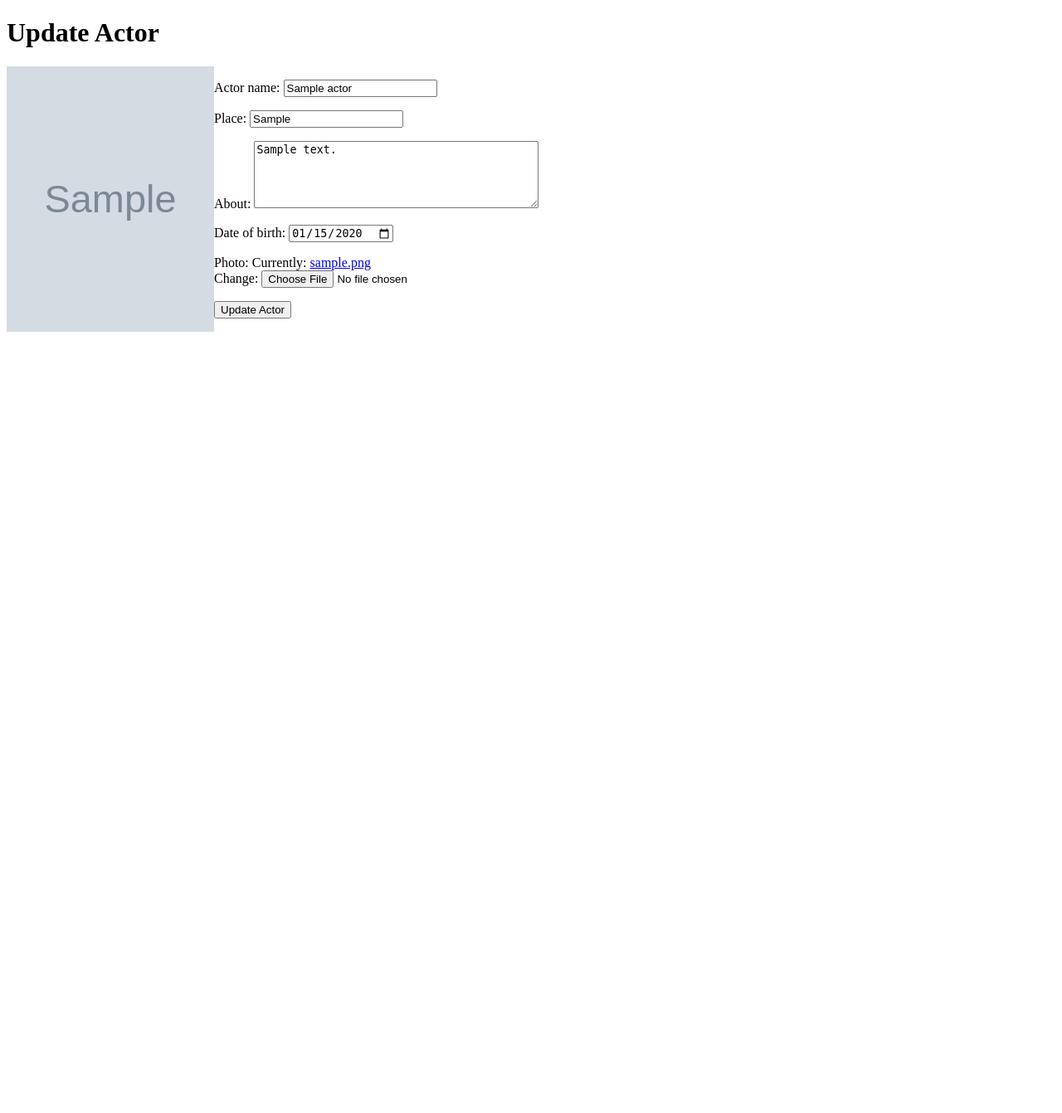
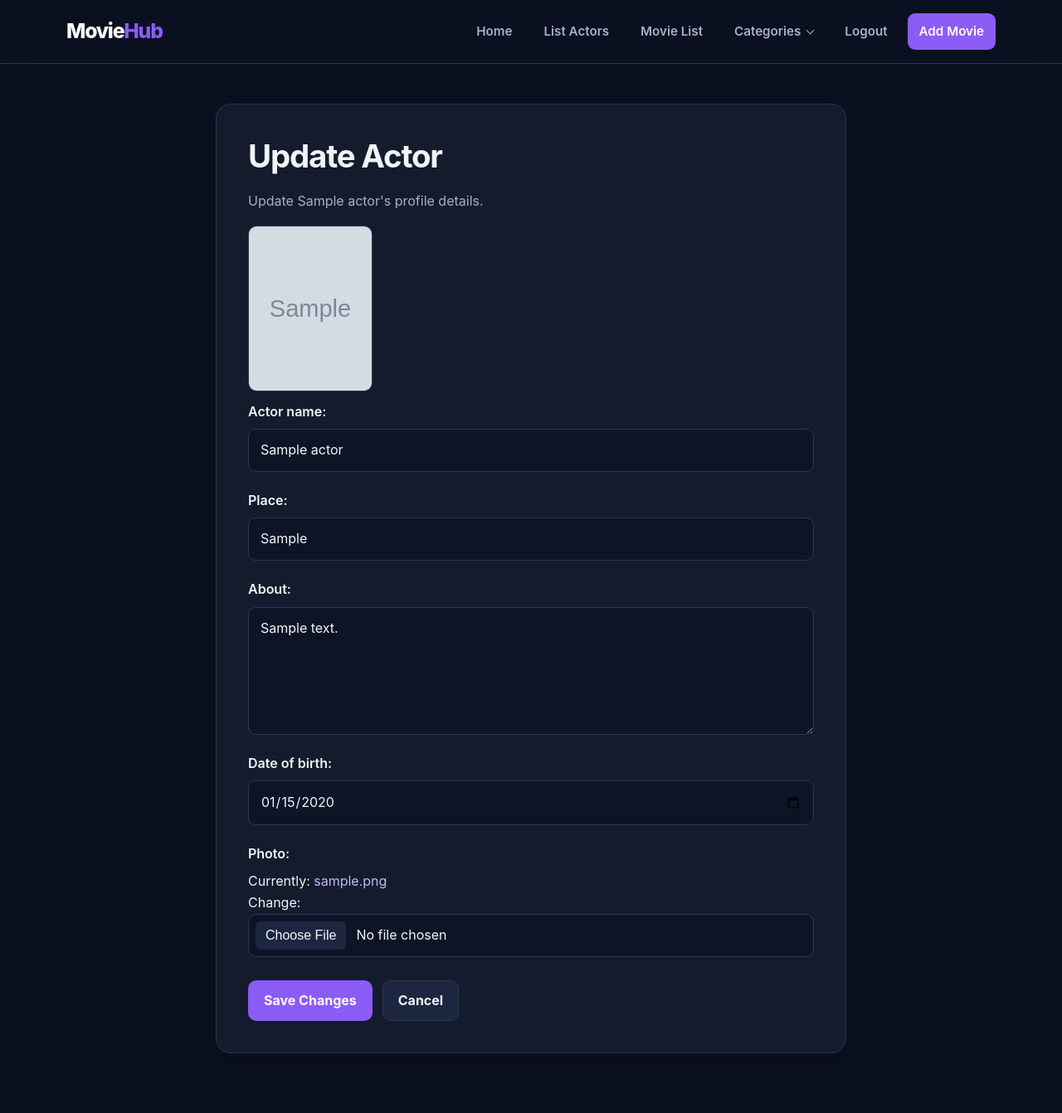
Before and after one commit to ebin6/Movie_Project, a Django app: page /actor/update-actor/1 in a window 1280 px wide. Shown: the whole page at 83% size. Before the commit the page ends 400 px from the top, so only its background shows below. Run offline with Django 5.2, Linux system fonts and the light colour scheme; a user stored in the database is signed in; tables that the repository leaves empty hold one stand-in row (values such as "Sample post"); grey boxes marked "Sample" are stand-in pictures.

Commit message:
New file add and update acor

```diff
--- a/templates/add-update-actors.html
+++ b/templates/add-update-actors.html
@@ -1,32 +1,37 @@
-<!DOCTYPE html>
-<html lang="en">
-<head>
-    <meta charset="UTF-8">
-    <meta name="viewport" content="width=device-width, initial-scale=1.0">
-    <title>Update Actor</title>
-</head>
-<body>
-    {% if object %}
-        <h1>Update Actor</h1>
-    {% else %}
-        <h1>Add Actor</h1>
-    {% endif %}
-    <main style="display: flex;">
-        {% if object %}
+{% extends 'base.html' %}
 
-        <div>
-            <img src="{{object.picture.url}}" style="width: 250px;height: 320px;">
-        </div>
+{% block title %}{% if object %}Update Actor{% else %}Add Actor{% endif %} | MovieHub{% endblock %}
+
+{% block content %}
+<main class="container page-section">
+    <section class="form-card actor-form-card">
+        <h1>{% if object %}Update Actor{% else %}Add Actor{% endif %}</h1>
+        <p>{% if object %}Update {{ object.name }}'s profile details.{% else %}Add a new actor to your collection.{% endif %}</p>
+
+        {% if object and object.picture %}
+            <img class="current-poster actor-current-photo" src="{{ object.picture.url }}" alt="Current photo of {{ object.name }}">
         {% endif %}
-        <div>
-            <form method="post" enctype="multipart/form-data">
-                {% csrf_token %}
-                {{form.as_p}}
 
-                        <input type="submit" {% if object %} value="Update Actor"{% else %}value="Add Actor"{% endif %}>
-
-            </form>
-        </div>
-    </main>
-</body>
-</html>
+        <form method="post" enctype="multipart/form-data" novalidate>
+            {% csrf_token %}
+            {% if form.non_field_errors %}
+                <div class="form-errors" role="alert">{{ form.non_field_errors }}</div>
+            {% endif %}
+            {% for field in form %}
+                <div class="form-group">
+                    {{ field.label_tag }}
+                    {{ field }}
+                    {% if field.help_text %}<small class="help-text">{{ field.help_text }}</small>{% endif %}
+                    {% for error in field.errors %}
+                        <p class="field-error" role="alert">{{ error }}</p>
+                    {% endfor %}
+                </div>
+            {% endfor %}
+            <div class="form-actions">
+                <button class="btn" type="submit">{% if object %}Save Changes{% else %}Add Actor{% endif %}</button>
+                <a class="btn btn-secondary" href="{% if object %}{% url 'actor_detail' object.pk %}{% else %}{% url 'list_actors' %}{% endif %}">Cancel</a>
+            </div>
+        </form>
+    </section>
+</main>
+{% endblock %}
```
